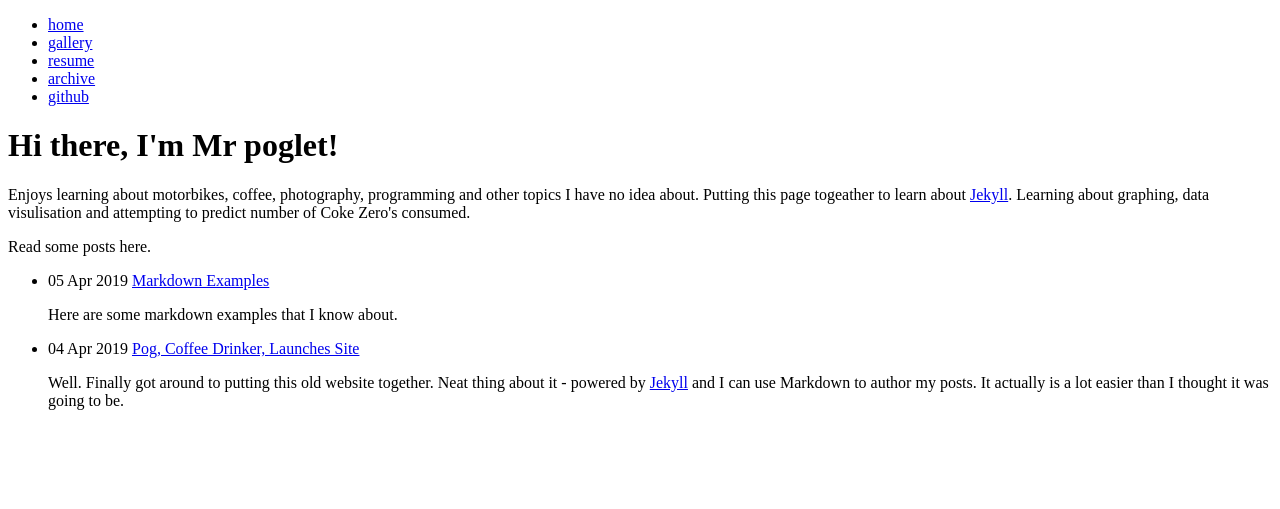
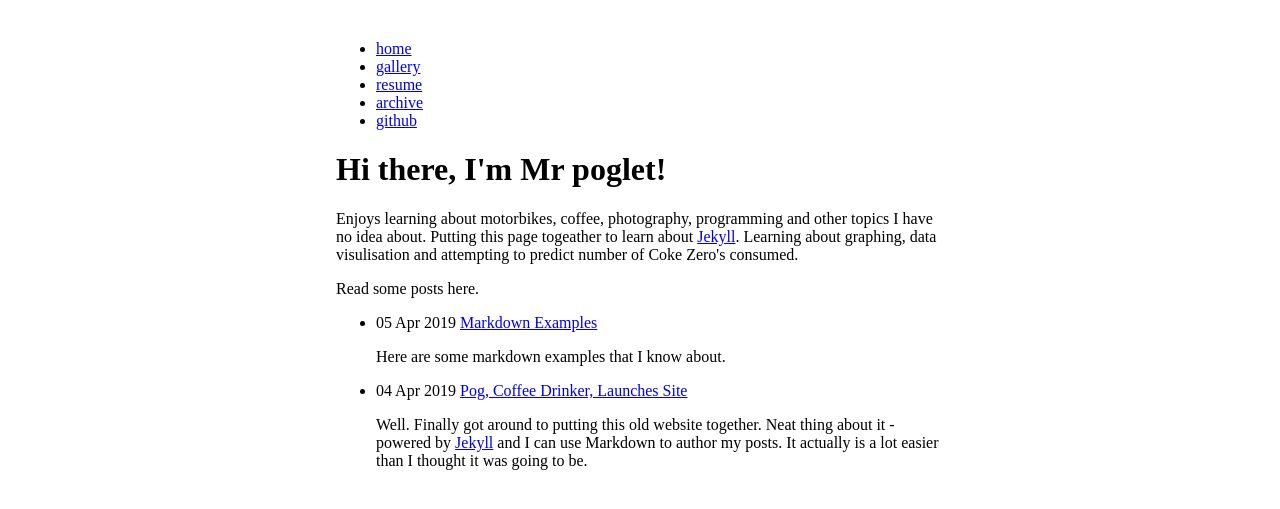
Before and after one commit to poglet/poglet.github.io, a Jekyll site: the page built from index.html, in a window 1280 px wide. Shown: the top 509 px of the page. Built offline with Jekyll 4.4.1, drawn with Linux system fonts in a browser that asks for light colours.

Commit message:
Update main.css

```diff
--- a/css/main.css
+++ b/css/main.css
@@ -1,4 +1,4 @@
-main {
+body {
   max-width: 38rem;
   padding: 1.5rem;
   margin: auto;
```
